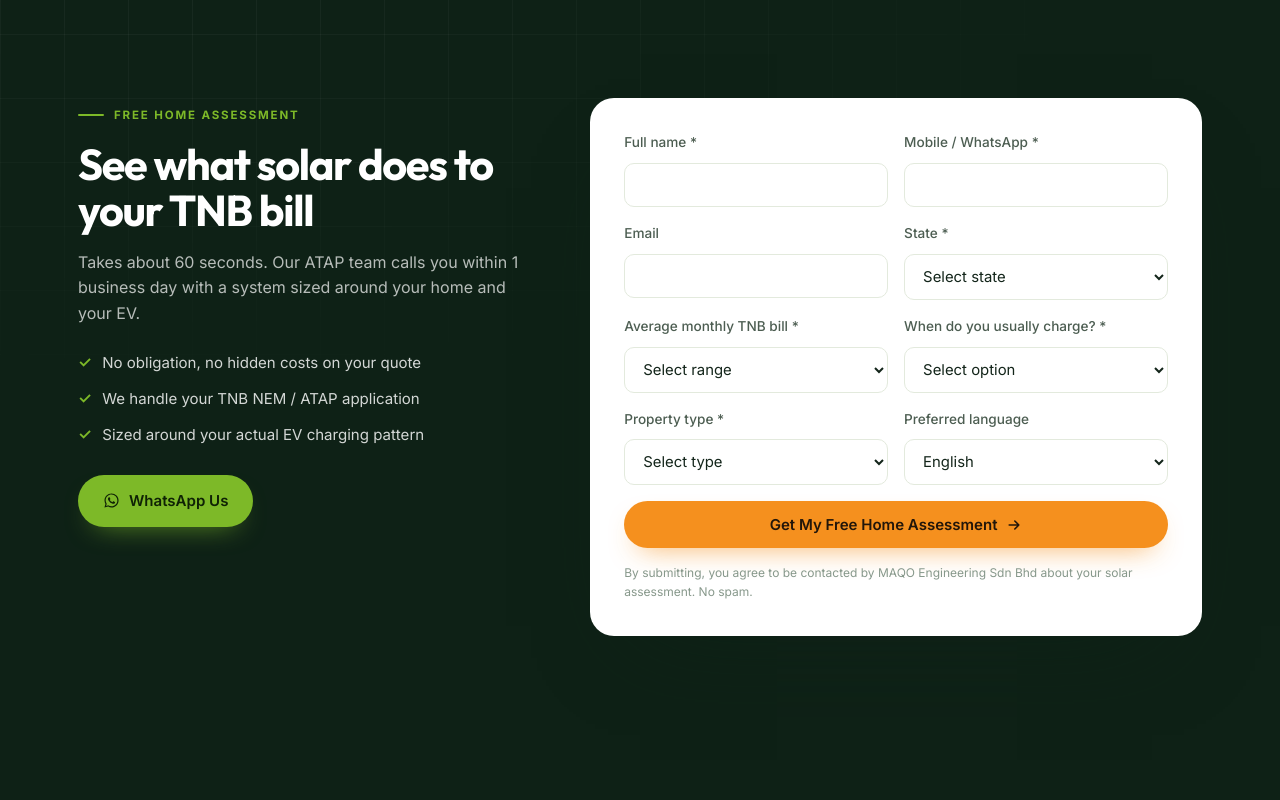
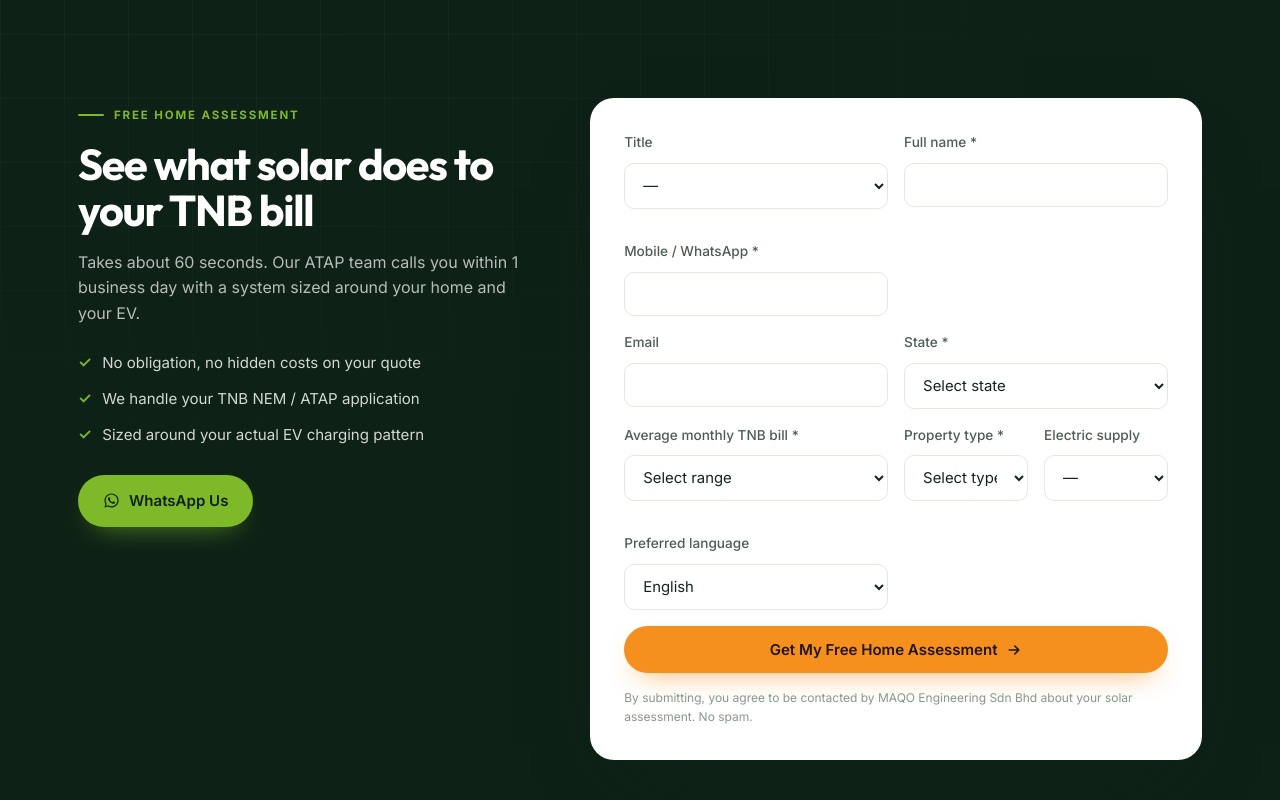
Before and after one commit to FrontierXmaqo/landingpage, a Next.js app: page /ev in a window 1280 px wide. Shown: the part 6060-6860 px from the top of the page. Built offline with nearby package versions, Linux system fonts and the light colour scheme.

Commit message:
edit form

```diff
--- a/app/(ev)/ev/page.tsx
+++ b/app/(ev)/ev/page.tsx
@@ -916,7 +916,21 @@
                 autoComplete="off"
               />
             </div>
-            <div className="form-row">
+            <div className="form-row form-row-name">
+              <div className="field">
+                <label htmlFor="fsalutation">Title</label>
+                <select id="fsalutation" name="fsalutation" defaultValue="" disabled={submitting}>
+                  <option value="">—</option>
+                  <option>Mr</option>
+                  <option>Mrs</option>
+                  <option>Ms</option>
+                  <option>Dr.</option>
+                  <option>Datin</option>
+                  <option>Dato&apos;</option>
+                  <option>Dato&apos; Sri</option>
+                  <option>Tun</option>
+                </select>
+              </div>
               <div className="field">
                 <label htmlFor="fname">Full name *</label>
                 <input id="fname" name="fname" required disabled={submitting} />
@@ -965,19 +979,6 @@
                   <option>Above RM1,500</option>
                 </select>
               </div>
-              <div className="field">
-                <label htmlFor="fev">When do you usually charge? *</label>
-                <select id="fev" name="fev" required defaultValue="" disabled={submitting}>
-                  <option value="" disabled>
-                    Select option
-                  </option>
-                  <option>Mostly during the day</option>
-                  <option>Mostly at night</option>
-                  <option>Mixed / it varies</option>
-                  <option>Planning to buy an EV soon</option>
-                </select>
-              </div>
-            </div>
             <div className="form-row">
               <div className="field">
                 <label htmlFor="fprop">Property type *</label>
@@ -991,6 +992,16 @@
                   <option>Apartment / Condo (landed access)</option>
                 </select>
               </div>
+              <div className="field">
+                <label htmlFor="felectric">Electric supply</label>
+                <select id="felectric" name="felectric" defaultValue="" disabled={submitting}>
+                  <option value="">—</option>
+                  <option>Single Phase</option>
+                  <option>Three Phase</option>
+                  <option>Unsure</option>
+                </select>
+              </div>
+            </div>
               <div className="field">
                 <label htmlFor="flang">Preferred language</label>
                 <select id="flang" name="flang" defaultValue="English" disabled={submitting}>
```
